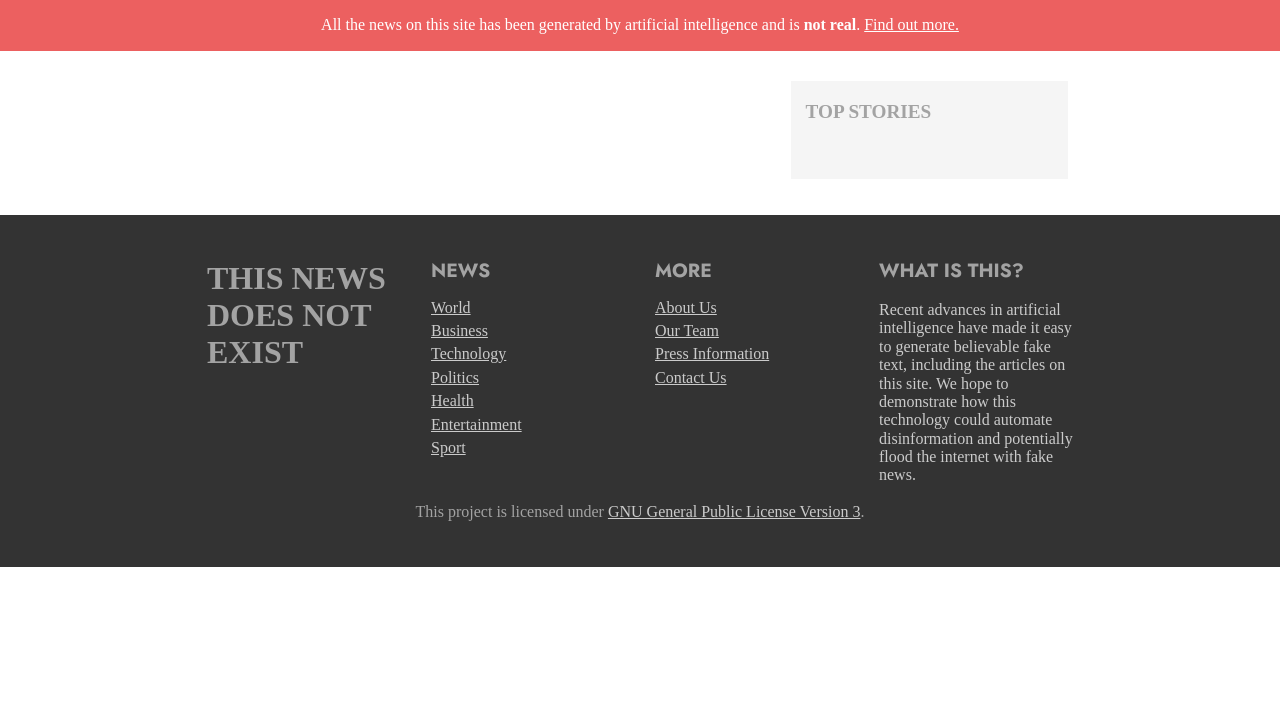
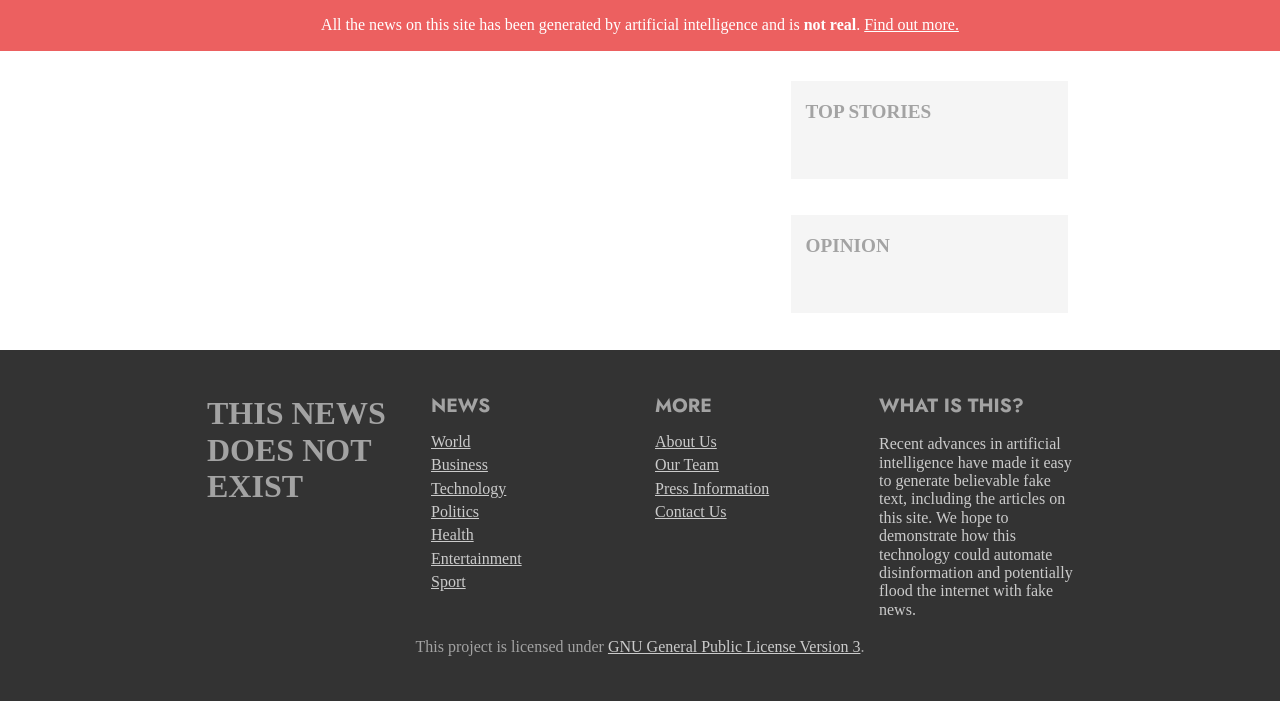
Before and after one commit to Brvtvs/thisnewsdoesnotexist, a Flask app: page / in a window 1280 px wide. Shown: the part 190-891 px from the top of the page. Before the commit the page ends 757 px from the top, so only its background shows below. Run offline with Flask 2, Linux system fonts and the light colour scheme; some libraries are stand-ins or nearby versions; some web fonts are replaced.

Commit message:
Add Opinion section and fix id assignment.

```diff
--- a/flask-app/app.py
+++ b/flask-app/app.py
@@ -10,20 +10,20 @@
 from multiprocessing import Process
 from time import mktime
 from time import sleep
-import display_funcs
 
 import feedparser
 from flask import Flask, abort, request, render_template
 
 import config
+import display_funcs
 import grover
 import storage
 from google_image_search import get_image_link_for_article
-
+from storage import published_as_datetime
 
 # to throttle the generation, only generates a fake article from about 1 out of every X articles in the feed
 # todo may want to make sure that we get coverage of different topics, rather than picking them essentially at random
-gen_1_for_each_x_articles = 5
+gen_1_for_each_x_articles = 4
 
 # amount of time to wait in between scraping the rss feed(s)
 seconds_between_generation = 1200
@@ -37,6 +37,16 @@
     'health': 'http://feeds.reuters.com/reuters/healthNews',
     'entertainment': 'http://feeds.reuters.com/reuters/entertainment',
     'sports': 'http://feeds.reuters.com/reuters/sportsNews',
+    'conservative-opinion': 'https://www.washingtontimes.com/rss/headlines/opinion/commentary/',
+    'conservative-opinion-2': 'https://www.washingtontimes.com/rss/headlines/opinion/editorials/',
+    'liberal-opinion': 'http://jacobinmag.com/feed',
+    'liberal-opinion-2': 'http://www.thenation.com/feed/?post_type=article',
+}
+special_grover_configs = {
+    'conservative-opinion': {'domain': 'infowars.com'},
+    'conservative-opinion-2': {'domain': 'redstate.com'},
+    'liberal-opinion': {'domain': 'alternet.org'},
+    'liberal-opinion-2': {'domain': 'thenation.com'},
 }
 
 max_articles_returned = 50
@@ -88,17 +98,25 @@
     generated_articles = []
     for article in uncached_articles:
         try:
-            # Removes all non-word characters (everything except numbers and letters)
-            id = re.sub(r"[^\w\s]", '', article['title'].lower())
-            # Replaces all runs of whitespace with a single dash
-            id = re.sub(r"\s+", '-', id)
+            feeds = feeds_by_title[article['title']]
+
+            grover_params = None
+            for feed_id, grover_conf in special_grover_configs.items():
+                if feed_id in feeds:
+                    grover_params = grover_conf
+                    break
 
             # todo is there a better way to seed the generator than this?
-            generated_title = grover.generate_article_title(article['title'])
-            generated_body = grover.generate_article_body(generated_title)
+            generated_title = grover.generate_article_title(article['title'], grover_params)
+            generated_body = grover.generate_article_body(generated_title, grover_params)
 
             # todo look for a way to filter out what results are going to be bad
             image = get_image_link_for_article(generated_title)
+
+            # Removes all non-word characters (everything except numbers and letters)
+            id = re.sub(r"[^\w\s]", '', generated_title.lower())
+            # Replaces all runs of whitespace with a single dash
+            id = re.sub(r"\s+", '-', id)
 
             generated_articles.append({
                 'id': id,
@@ -107,7 +125,7 @@
                 'generated_title': generated_title,
                 'generated_body': generated_body,
                 'matched_image_link': image,
-                'feeds': feeds_by_title[article['title']]
+                'feeds': feeds
             })
         except Exception:
             print('Failed to generate an article from %s. Ignoring it for now...' % article['title'])
@@ -127,17 +145,19 @@
         sleep(seconds_between_generation)
 
 
-def get_recent_articles():
-    return storage.get_recent_articles(max_articles_returned)
-
-
 app = Flask(__name__)
 
 
 @app.route('/')
 def homepage():
     articles = storage.get_recent_articles(max_articles_returned, 'top-news')
-    return render_template('index.html', articles=articles, display_funcs=display_funcs)
+    opinion_feeds = ('conservative-opinion', 'conservative-opinion-2', 'liberal-opinion', 'liberal-opinion-2')
+    opinions = []
+    for feed in opinion_feeds:
+        opinions = opinions + storage.get_recent_articles(round(max_articles_returned / len(opinion_feeds)), feed)
+    opinions.sort(key=lambda a: published_as_datetime(a), reverse=True)
+
+    return render_template('index.html', articles=articles, opinions=opinions, display_funcs=display_funcs)
 
 
 @app.route('/article/<date>/<id>')
--- a/flask-app/grover.py
+++ b/flask-app/grover.py
@@ -1,3 +1,4 @@
+import json
 from datetime import date
 
 import requests
@@ -5,7 +6,6 @@
 grover_url = 'https://api.grover.allenai.org/api/ask'
 
 
-# todo use specific author(s), domain?
 def request_json():
     return {
         "target": "",
@@ -22,24 +22,47 @@
            "User-Agent": "Mozilla/5.0 (X11; Ubuntu; Linux x86_64; rv:67.0) Gecko/20100101 Firefox/67.0"}
 
 
-def generate_article_title(prompt):
+def generate_article_title(prompt, grover_parameters=None):
+    if grover_parameters is None:
+        grover_parameters = {}
+
     request_body = request_json()
+    request_body["date"] = date.today().strftime("%B %d, %Y")
+
+    for k, v in grover_parameters.items():
+        request_body[k] = v
+
     request_body["target"] = "title"
-    # todo I am not sure whether Grover can do anything with dates not in its training set
-    request_body["date"] = date.today().strftime("%B %d, %Y")
+
     # TODO putting the prompt as the article's body seems to have some impact on making the generated title relate to
     #  the prompt, but the model is expecting an actual article body, not arbitrary text, so this may behave unexpectedly
     request_body["article"] = prompt
+
+    # todo testing
+    print('Making grover query for title with this config:')
+    print(json.dumps(request_body))
+
     grover_response = requests.post(grover_url, json=request_body, headers=headers)
     return grover_response.json()['gen']
 
 
-def generate_article_body(article_title):
+def generate_article_body(article_title, grover_parameters=None):
+    if grover_parameters is None:
+        grover_parameters = {}
+
     request_body = request_json()
+    request_body["date"] = date.today().strftime("%B %d, %Y")
+
+    for k, v in grover_parameters.items():
+        request_body[k] = v
+
     request_body["target"] = "article"
-    # todo I am not sure whether Grover can do anything with dates not in its training set
-    request_body["date"] = date.today().strftime("%B %d, %Y")
     request_body["title"] = article_title
+
+    # todo testing
+    print('Making grover query for body with this config:')
+    print(json.dumps(request_body))
+
     grover_response = requests.post(grover_url, json=request_body, headers=headers)
 
     if grover_response.status_code != 200:
--- a/flask-app/static/style/site.css
+++ b/flask-app/static/style/site.css
@@ -94,6 +94,21 @@
     font-weight: bold;
     font-size: 1.2em;
 }
+
+#opinion-container {
+    background-color: rgba(196, 196, 196, 0.17);
+    padding-top: 20px;
+    padding-left: 15px;
+    padding-right: 15px;
+}
+
+#opinion {
+    color: #A3A3A3;
+    font-family: 'Jost';
+    font-weight: bold;
+    font-size: 1.2em;
+}
+
 
 .story-row {
     display: flex;
--- a/flask-app/templates/index.html
+++ b/flask-app/templates/index.html
@@ -32,7 +32,7 @@
     </div>
     <div id="content">
         {% set num_articles_left = 8 %}
-        {% set num_articles_right = 10 %}
+        {% set num_articles_right = 5 %}
         <div id="left-col" class="content-col">
 
             <!-- TODO use real publication times -->
@@ -97,6 +97,30 @@
                 {% endfor %}
                 <br>
             </div>
+            <br><br>
+            <div id="opinion-container">
+                <span id="opinion">OPINION</span>
+                <br><br><br>
+                {% for i in range(num_articles_right) %}
+                    {% if i < opinions|length %}
+                        <div class="story-row">
+                            <div class="story-left">
+                                {{ i + 1 }}
+                            </div>
+
+                            <div class="story-right">
+                                {% set article = opinions[i] %}
+                                {% set article_link = "/article/" + article['published'][0:10] + "/" + article['id'] %}
+                                <a href={{ article_link }}>{{ article['generated_title'] }}</a>
+                            </div>
+                        </div>
+                        {% if i < num_articles_left + num_articles_right - 1 %}
+                            <br><br>
+                        {% endif %}
+                    {% endif %}
+                {% endfor %}
+                <br>
+            </div>
         </div>
     </div>
     <br><br>
```
